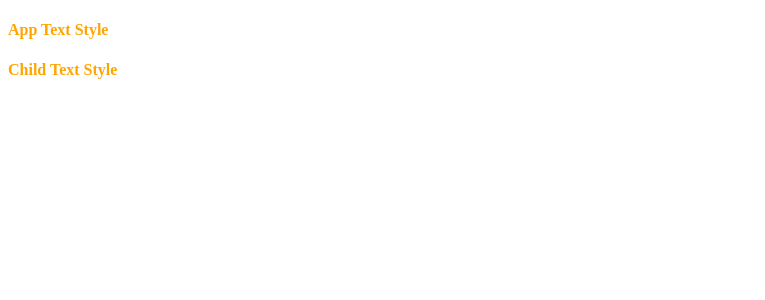
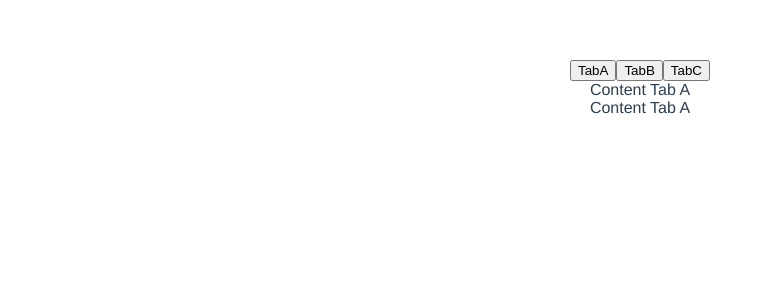
Before and after one commit to dattruong88vn/education-vue3js, a Vue app in the folder component-project/: page / in a window 1280 px wide. Shown: the top 300 px of the page, without its empty margins (0-765 px from the left). Built offline with nearby package versions, Linux system fonts and the light colour scheme.

Commit message:
dynamic tag and keep-alive tag

```diff
--- a/component-project/src/App.vue
+++ b/component-project/src/App.vue
@@ -1,10 +1,9 @@
 <template>
-  <h4>App Text Style</h4>
-  <ChildStyle />
+  <GroupTab />
 </template>
 
 <script>
-import ChildStyle from "./components/ChildStyle.vue";
+import GroupTab from "./components/dynamicComponent/GroupTab.vue";
 
 export default {
   name: "App",
@@ -13,11 +12,11 @@ export default {
       name: "",
     };
   },
-  components: { ChildStyle },
+  components: { GroupTab },
 };
 </script>
 
-<style scoped>
+<style>
 #app {
   font-family: Avenir, Helvetica, Arial, sans-serif;
   -webkit-font-smoothing: antialiased;
@@ -26,8 +25,4 @@ export default {
   color: #2c3e50;
   margin-top: 60px;
 }
-
-h4 {
-  color: orange;
-}
 </style>
--- /dev/null
+++ b/component-project/src/components/dynamicComponent/GroupTab.vue
@@ -0,0 +1,37 @@
+<template>
+  <div>
+    <button v-for="tab in tabTitles" :key="tab" @click="tabActive = tab">
+      {{ tab }}
+    </button>
+  </div>
+  <div>
+    <TabA v-if="tabActive === 'TabA'" />
+    <TabB v-if="tabActive === 'TabB'" />
+    <TabC v-if="tabActive === 'TabC'" />
+  </div>
+
+  <!-- dynamic component -->
+  <component :is="tabActive" />
+</template>
+
+<script>
+import TabA from "./TabA.vue";
+import TabB from "./TabB.vue";
+import TabC from "./TabC.vue";
+export default {
+  name: "group-tab",
+  components: {
+    TabA,
+    TabB,
+    TabC,
+  },
+  data() {
+    return {
+      tabActive: "TabA",
+      tabTitles: ["TabA", "TabB", "TabC"],
+    };
+  },
+};
+</script>
+
+<style scoped></style>
--- /dev/null
+++ b/component-project/src/components/dynamicComponent/TabA.vue
@@ -0,0 +1,11 @@
+<template>
+  <div>Content Tab A</div>
+</template>
+
+<script>
+export default {
+  name: "TabA",
+};
+</script>
+
+<style scoped></style>
--- /dev/null
+++ b/component-project/src/components/dynamicComponent/TabB.vue
@@ -0,0 +1,11 @@
+<template>
+  <div>Content Tab B</div>
+</template>
+
+<script>
+export default {
+  name: "TabB",
+};
+</script>
+
+<style scoped></style>
--- /dev/null
+++ b/component-project/src/components/dynamicComponent/TabC.vue
@@ -0,0 +1,11 @@
+<template>
+  <div>Content Tab C</div>
+</template>
+
+<script>
+export default {
+  name: "TabC",
+};
+</script>
+
+<style scoped></style>
```
Also changed, not shown: 1 other file (tests, documents, lock files or other folders).
